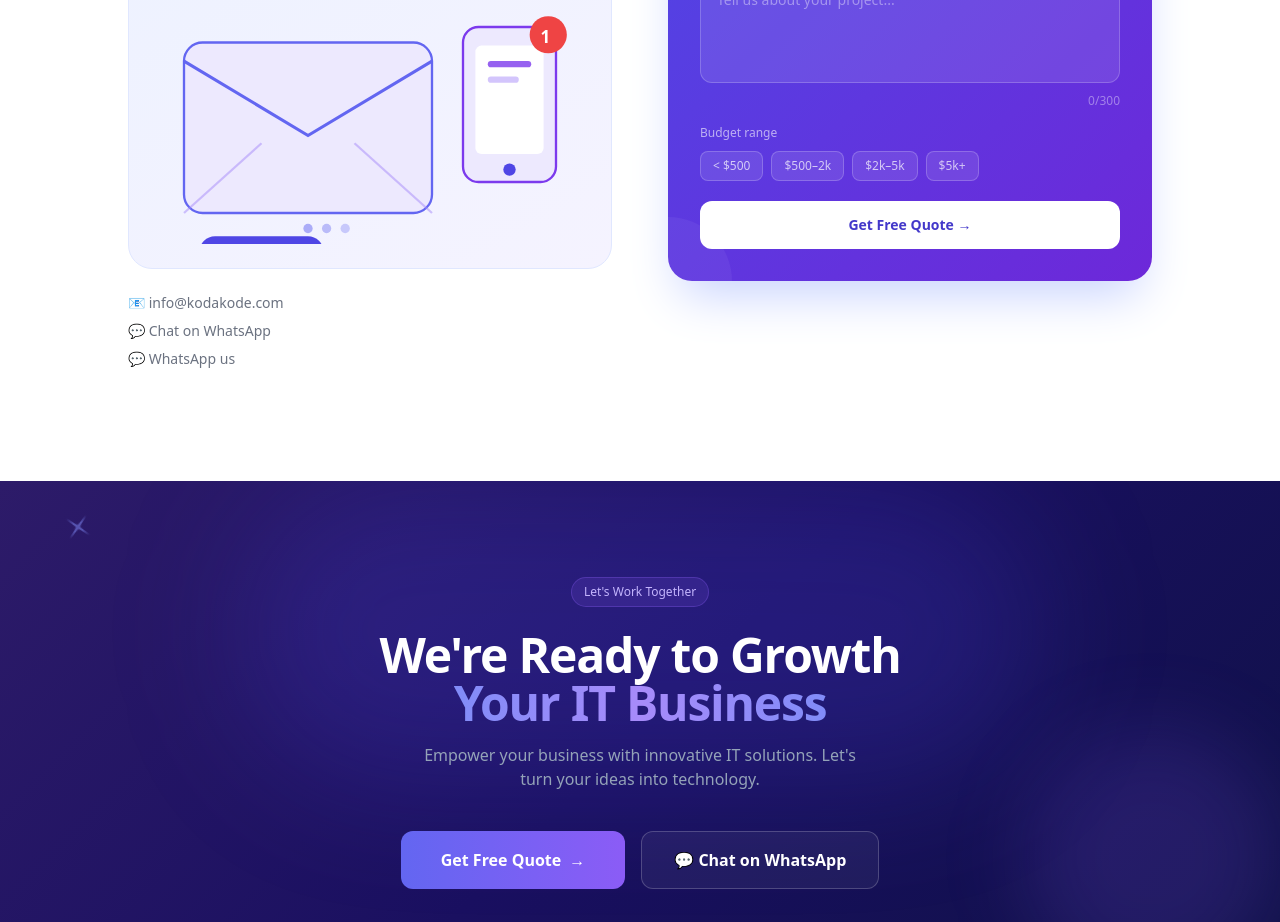
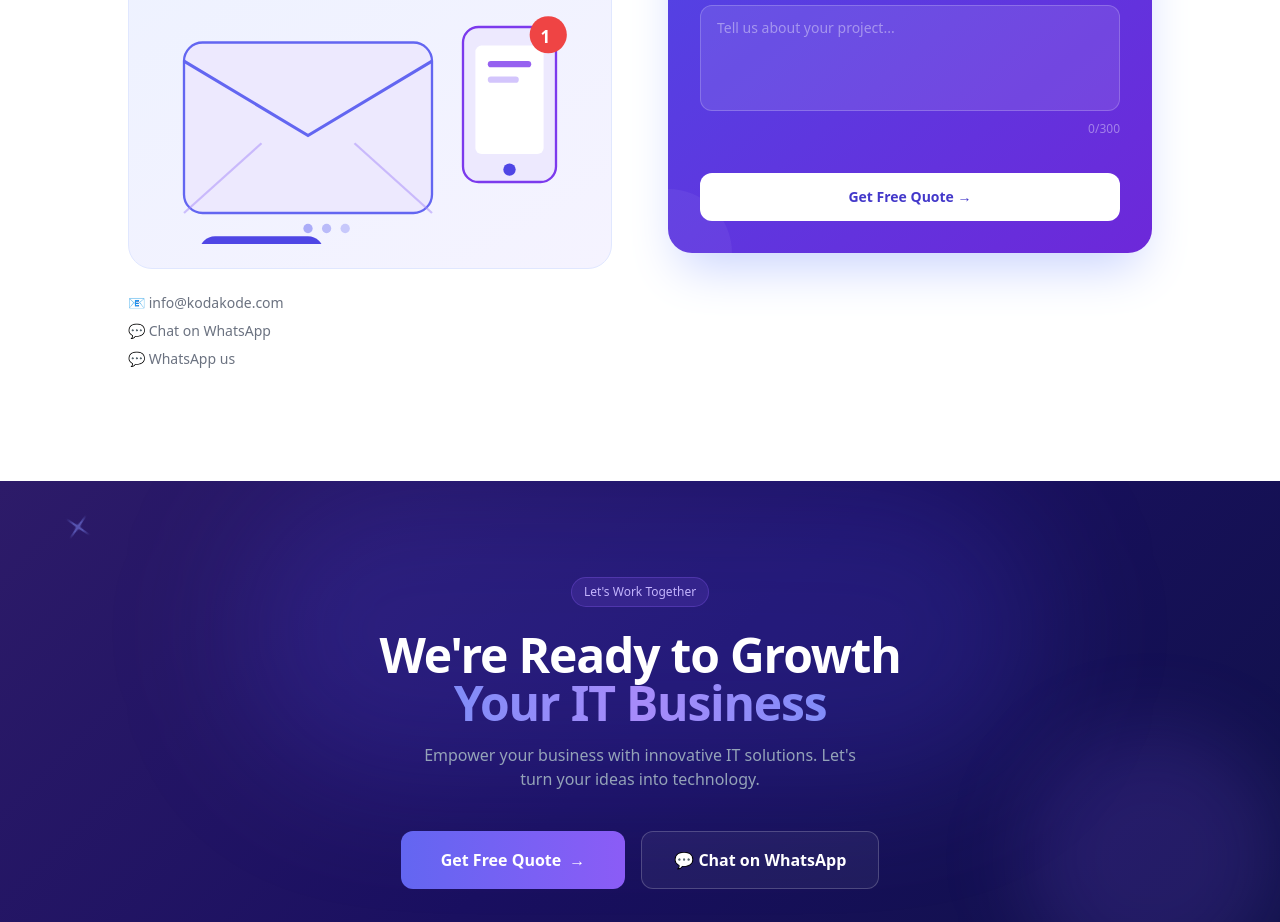
Before and after one commit to freezetea/my-software-house, a Nuxt app: page / in a window 1280 px wide. Shown: the part 6820-7742 px from the top of the page. Built offline with nearby package versions, Linux system fonts and the light colour scheme.

Commit message:
update website design

```diff
--- a/app/pages/index.vue
+++ b/app/pages/index.vue
@@ -436,12 +436,7 @@
             class="w-full bg-white/10 border border-white/20 focus:border-white/50 text-white rounded-xl px-4 py-3 outline-none transition-colors resize-none mb-1 font-sans text-sm placeholder-white/40 relative z-10"></textarea>
           <div class="text-right text-xs text-white/40 mb-4 relative z-10">{{ form.message.length }}/300</div>
           <div class="mb-5 relative z-10">
-            <p class="text-white/60 text-xs mb-2.5">Budget range</p>
             <div class="flex flex-wrap gap-2">
-              <button v-for="b in budgets" :key="b"
-                :class="['px-3 py-1.5 rounded-lg text-xs font-medium border transition-all duration-200',
-                  form.budget === b ? 'bg-white text-indigo-700 border-white' : 'border-white/20 bg-white/10 text-white/70 hover:bg-white/20']"
-                @click="form.budget = b">{{ b }}</button>
             </div>
           </div>
           <button
@@ -579,8 +574,8 @@ const faqs = [
   { q: 'Do you provide post-launch support?', a: 'Yes — we provide ongoing maintenance, updates, and SLA-backed support packages for all our projects.' },
 ]
 
-const budgets = ['< $500', '$500–2k', '$2k–5k', '$5k+']
-const form = ref({ name: '', email: '', message: '', budget: '' })
+
+const form = ref({ name: '', email: '', message: '' })
 const formSending = ref(false)
 const formSent = ref(false)
 
```
